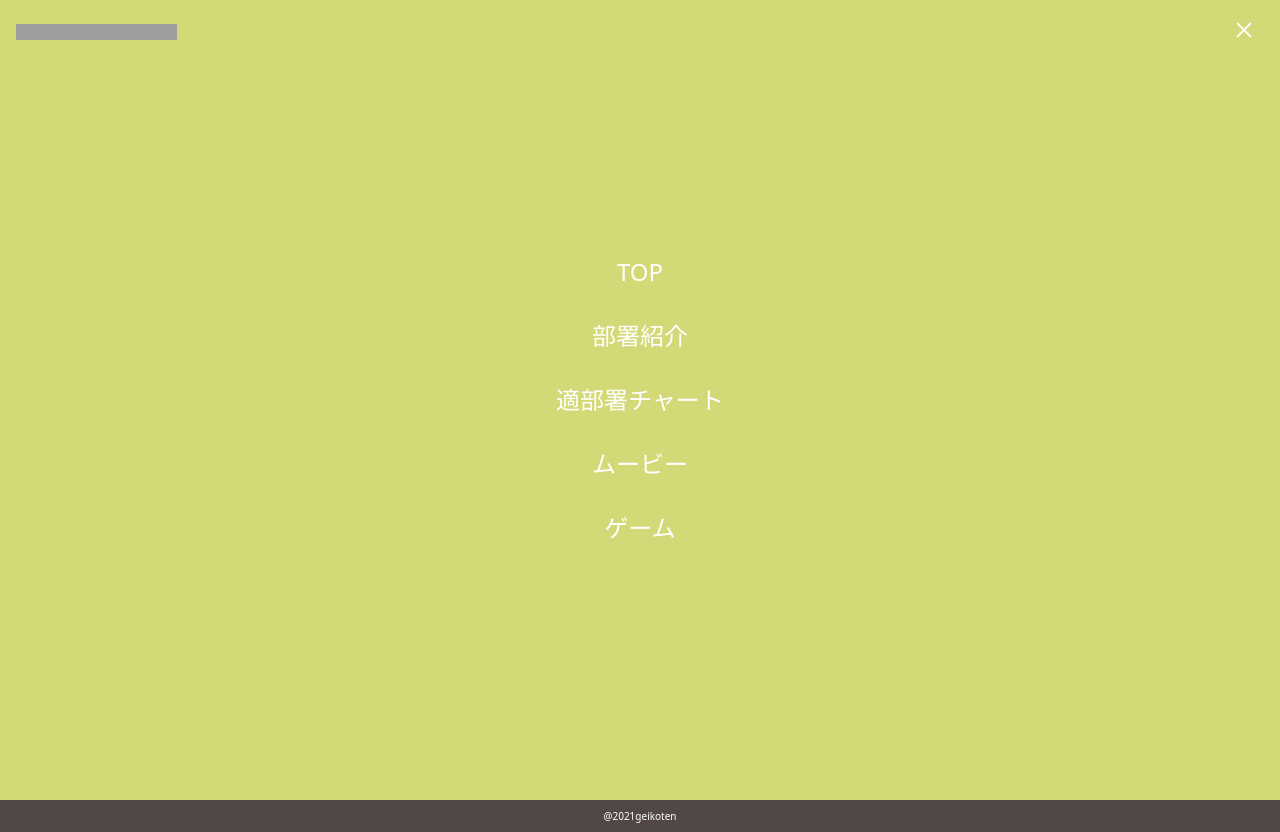
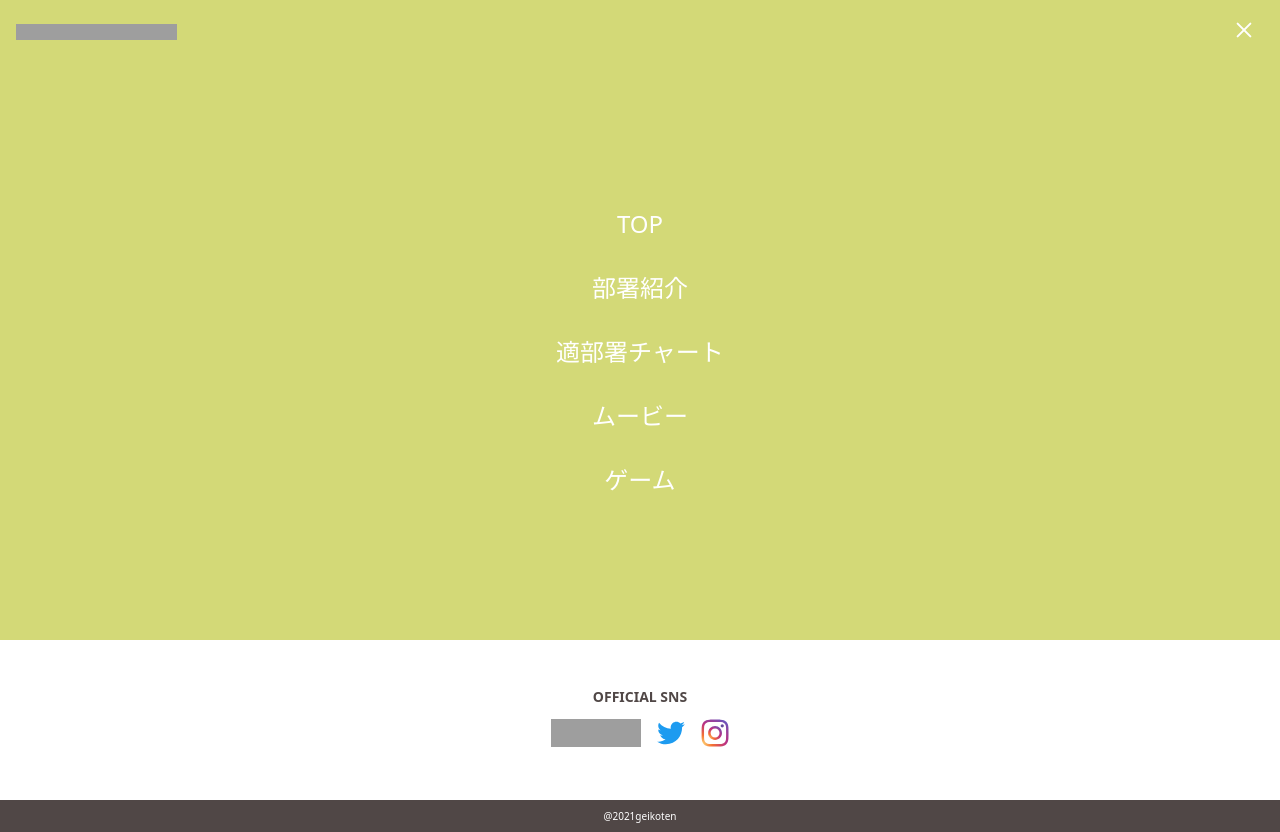
Before and after one commit to yamosan/geikoten2021-pre, a Next.js app: page / in a window 1280 px wide. Both pictures are taken after a click on the button "Open main menu". Built offline with nearby package versions, Linux system fonts and the light colour scheme; grey boxes are pictures that could not be loaded.

Commit message:
use SnsLinks component

```diff
--- a/src/components/layouts/GlobalNavModal.tsx
+++ b/src/components/layouts/GlobalNavModal.tsx
@@ -1,10 +1,11 @@
 import React from "react";
 import Link from "next/link";
+import SnsLinks from "components/SnsLinks";
 
 const GlobalNavModal = () => {
   return (
-    <div className="w-full h-full flex flex-col justify-center items-center">
-      <ul className="flex flex-col items-center gap-8 font-medium text-white text-2xl">
+    <div className="relative w-full h-full flex flex-col justify-center items-center">
+      <ul className="flex flex-col items-center gap-8 font-medium text-white text-2xl pb-24">
         <li>
           <Link href="/">
             <a>TOP</a>
@@ -31,6 +32,9 @@ const GlobalNavModal = () => {
           </Link>
         </li>
       </ul>
+      <div className="absolute bottom-0 w-full">
+        <SnsLinks />
+      </div>
     </div>
   );
 };
```
